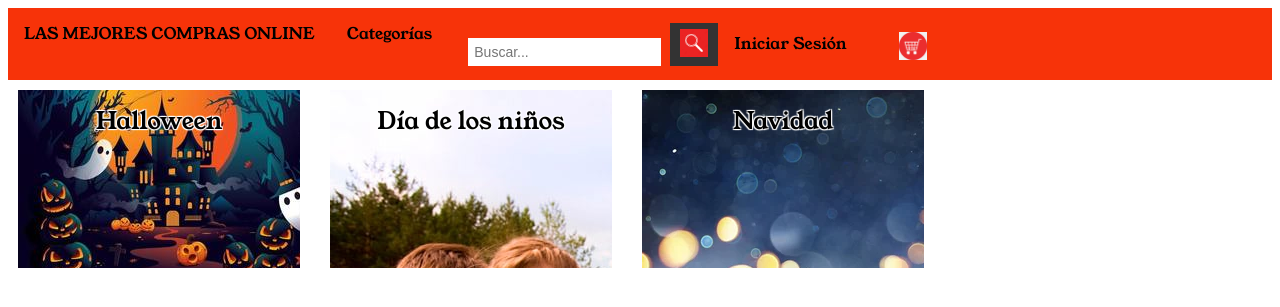
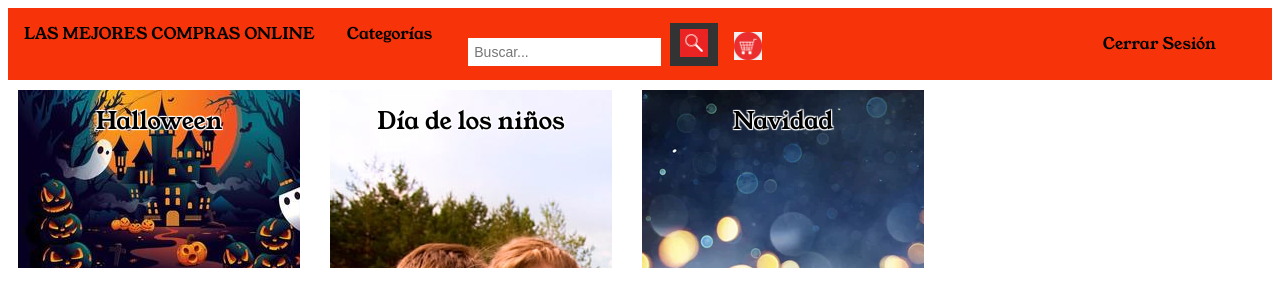
Before and after one commit to Tato3216/ProjectII_BasededatosSantosHernandez, a PHP site: page /index.php in a window 1280 px wide. Shown: the top 307 px of the page. Run offline with PHP 8.4, Linux system fonts and the light colour scheme; the visitor is signed in with stand-in values (Sample User, id 1); data that the repository does not hold is empty.

Commit message:
Update index.php

```diff
--- a/Miscompras/index.php
+++ b/Miscompras/index.php
@@ -1,3 +1,6 @@
+<?php
+include('controller.php'); // Incluye controller.php al comienzo del archivo
+?>
 <!DOCTYPE html>
 <html>
 <head>
@@ -134,6 +137,18 @@
             margin-right: 20px;
         }
 
+        .login-button {
+            float: right;
+            margin-top: 10px;
+            margin-right: 20px;
+        }
+
+        .logout-button {
+            float: right;
+            margin-top: 10px;
+            margin-right: 20px;
+        }
+
         .search-button {
             background-color: red;
             border: none;
@@ -141,7 +156,6 @@
             margin-top: 10px;
         }
 
-        /* Botón de Carrito de Compras */
         .cart-button {
             float: right;
             margin-top: 10px;
@@ -218,11 +232,20 @@
                 <button type="submit" name="buscar" class="search-button"><img src="images/lupa1.png" alt="Buscar" width="28" height="28"></button>
             </form>
         </div>
-        <a href="#" class="login-button">Iniciar Sesión</a>
+        <div class="login-button">
+        <a href="login.php" class="login-button"<?php if ($_SESSION['invitado'] === 'N') { echo ' style="display: none;"'; } ?>>Iniciar Sesión</a>
+        </div>
         <a href="Carrito.php" id="cart-link" class="cart-button"><img src="images/carrito.png" alt="Carrito" width="28" height="28"></a>
+            <div class="logout-button">
+            <?php
+            if ($_SESSION['invitado'] === 'N') {
+                echo '<a href="logout.php">Cerrar Sesión</a>';
+            }
+            ?>
+            </div>
     </div>
     <div>
-        <div class="season">
+        <div class="season"<?php if ($_SESSION['invitado'] === 'Y') { echo ' style="display: none;"'; } ?>>
             <a href="pagina-halloween.html" class="season-button season-button-halloween">Halloween</a>
             <a href="pagina-dia-ninos.html" class="season-button season-button-dia-ninos">Día de los niños</a>
             <a href="pagina-navidad.html" class="season-button season-button-navidad">Navidad</a>
@@ -240,7 +263,4 @@
         });
     });
 </script>
-<?php
-// include('subcategorias.php');
-?>
 </html>
```
